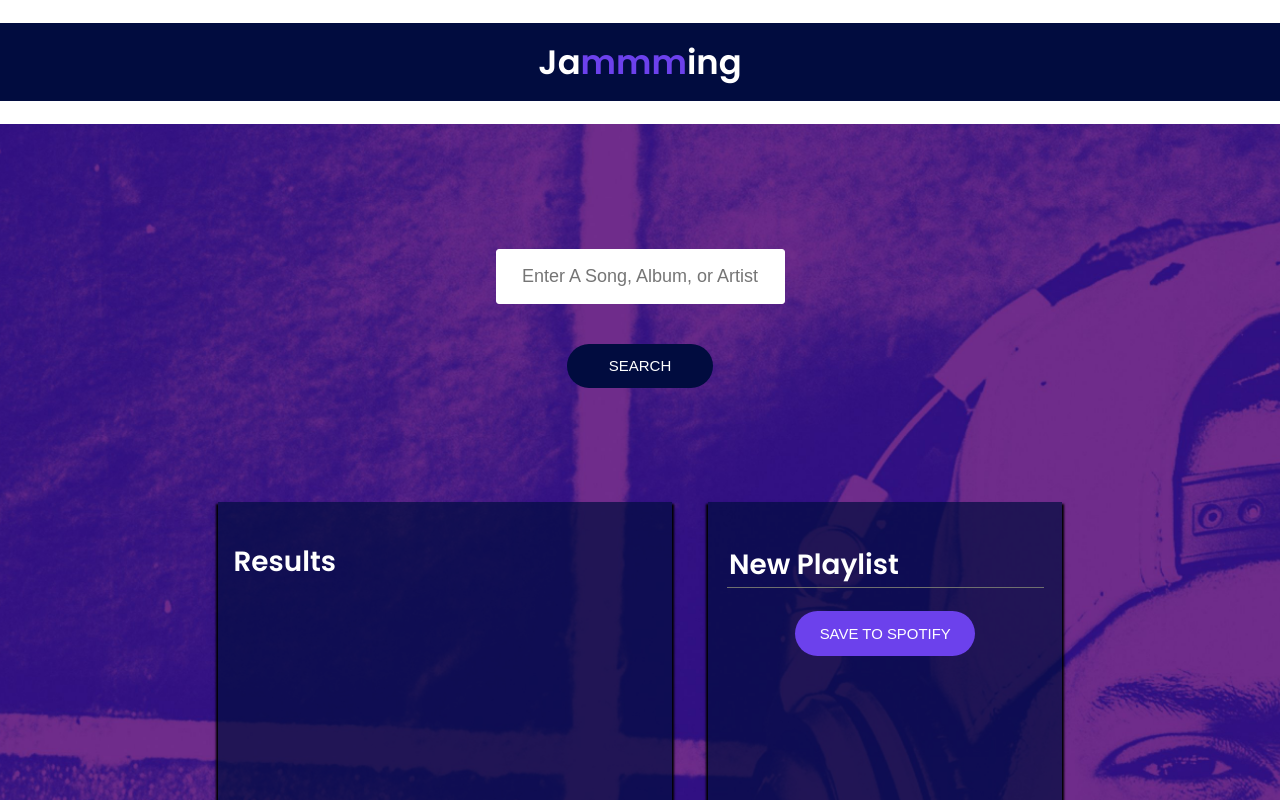
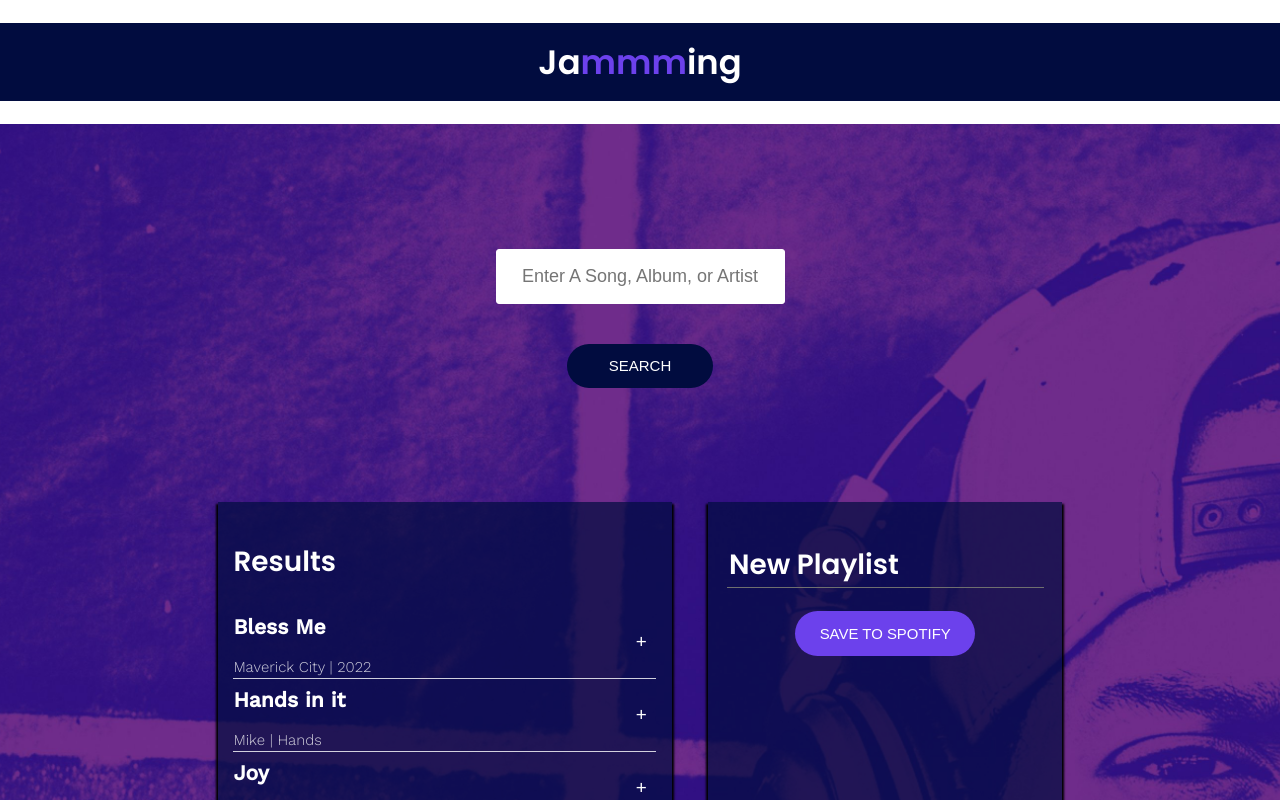
Before and after one commit to Izaiah-M/Music-App, a React (Create React App) app: page / in a window 1280 px wide. Shown: the top 800 px of the page. Built offline with nearby package versions, Linux system fonts and the light colour scheme.

Commit message:
displayed the state for the tracks

```diff
--- a/src/Components/App/App.js
+++ b/src/Components/App/App.js
@@ -5,6 +5,32 @@ import { SearchBar } from "../SearchBar/SearchBar";
 import { SearchResults } from "../SearchResults/SearchResults";
 
 export class App extends React.Component {
+  constructor(props) {
+    super(props);
+    this.state = {
+      SearchResults: [
+        {
+          id: 1,
+          name: "Bless Me",
+          artist: "Maverick City",
+          album: "2022",
+        },
+        {
+          id: 2,
+          name: "Hands in it",
+          artist: "Mike",
+          album: "Hands",
+        },
+        {
+          id: 3,
+          name: "Joy",
+          artist: "Tauren Wells",
+          album: "Joy",
+        },
+      ],
+    };
+  }
+
   render() {
     return (
       <div>
@@ -14,7 +40,7 @@ export class App extends React.Component {
         <div className="App">
           <SearchBar />
           <div className="App-playlist">
-            <SearchResults />
+            <SearchResults SearchResults={this.state.SearchResults} />
             <Playlist />
           </div>
         </div>
--- a/src/Components/SearchResults/SearchResults.js
+++ b/src/Components/SearchResults/SearchResults.js
@@ -7,7 +7,7 @@ export class SearchResults extends React.Component {
     return (
       <div className="SearchResults">
         <h2>Results</h2>
-        {/* <TrackList /> */}
+        <TrackList tracks={this.props.SearchResults} />
       </div>
     );
   }
--- /dev/null
+++ b/src/Components/Track/Track.css
@@ -0,0 +1,37 @@
+.Track {
+  display: flex;
+  align-items: center;
+  border-bottom: 1px solid rgba(256, 256, 256, 0.8);
+}
+
+.Track-action {
+  cursor: pointer;
+  padding: 0.5rem;
+  font-size: 1.05rem;
+  transition: color 0.25s;
+  border: 0px;
+  background-color: rgba(0, 0, 0, 0);
+  color: #fff;
+}
+
+.Track-action:hover {
+  color: rgba(265, 265, 265, 0.5);
+}
+
+.Track-information {
+  flex-grow: 1;
+  display: flex;
+  flex-direction: column;
+  justify-content: center;
+  height: 72px;
+}
+
+.Track-information h3 {
+  margin-bottom: 0.22rem;
+}
+
+.Track-information p {
+  font-size: 0.83rem;
+  font-weight: 300;
+  color: rgba(256, 256, 256, 0.8);
+}
--- /dev/null
+++ b/src/Components/Track/Track.js
@@ -0,0 +1,25 @@
+import React from "react";
+import "./Track.css";
+
+export class Track extends React.Component {
+  renderAction() {
+    if (this.props.isRemoval) {
+      return <button className="Track-action">-</button>;
+    } else {
+      return <button className="Track-action">+</button>;
+    }
+  }
+  render() {
+    return (
+      <div className="Track">
+        <div className="Track-information">
+          <h3>{this.props.track.name}</h3>
+          <p>
+            {this.props.track.artist} | {this.props.track.album}
+          </p>
+        </div>
+        {this.renderAction()}
+      </div>
+    );
+  }
+}
--- a/src/Components/TrackList/TrackList.js
+++ b/src/Components/TrackList/TrackList.js
@@ -1,14 +1,17 @@
 import React from "react";
+import { Track } from "../Track/Track";
 import "./TrackList.css";
 
 export class TrackList extends React.Component {
   render() {
+    const tracks = this.props.tracks;
+
     return (
       <div className="TrackList">
         {/* <!-- You will add a map method that renders a set of Track components  --> */}
-        <p>Bless Me by Maverick City</p>
-        <p>Hands In it by Mike</p>
-        <p>Joy by Tauren Wells</p>
+        {tracks.map((track) => {
+          return <Track track={track} key={track.id} />;
+        })}
       </div>
     );
   }
```
